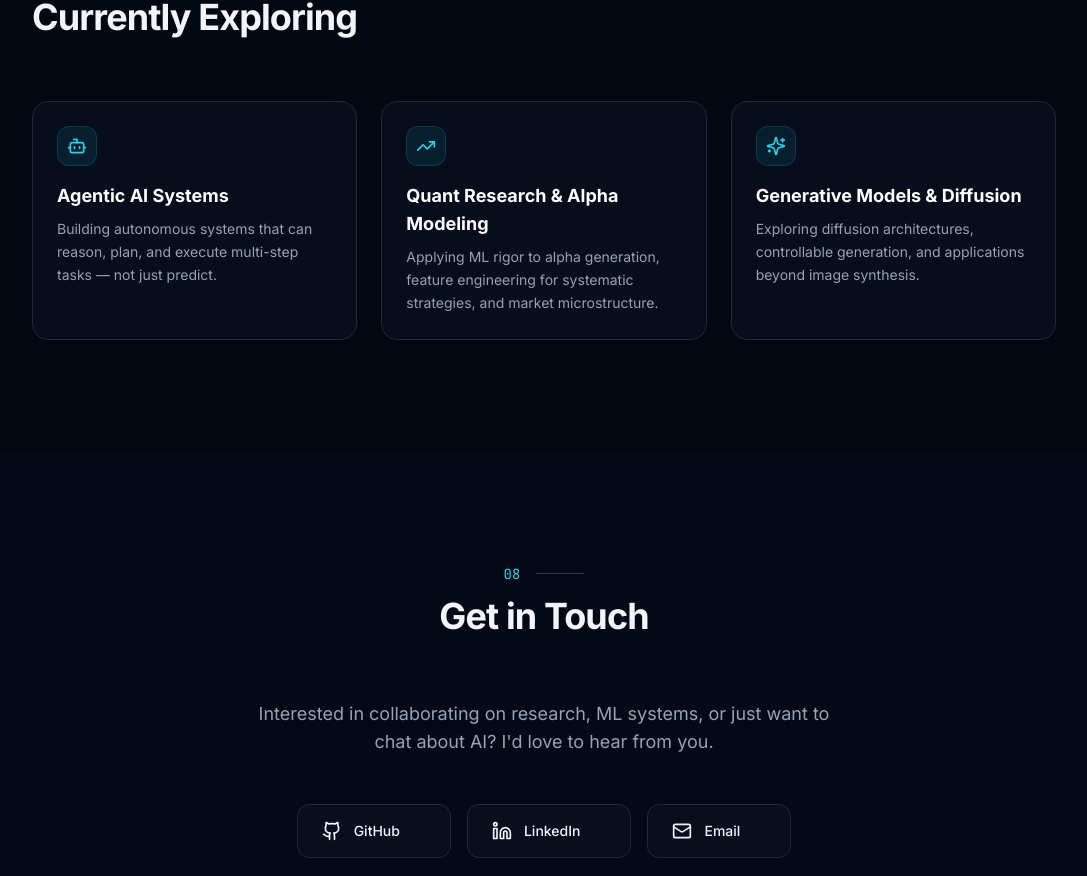
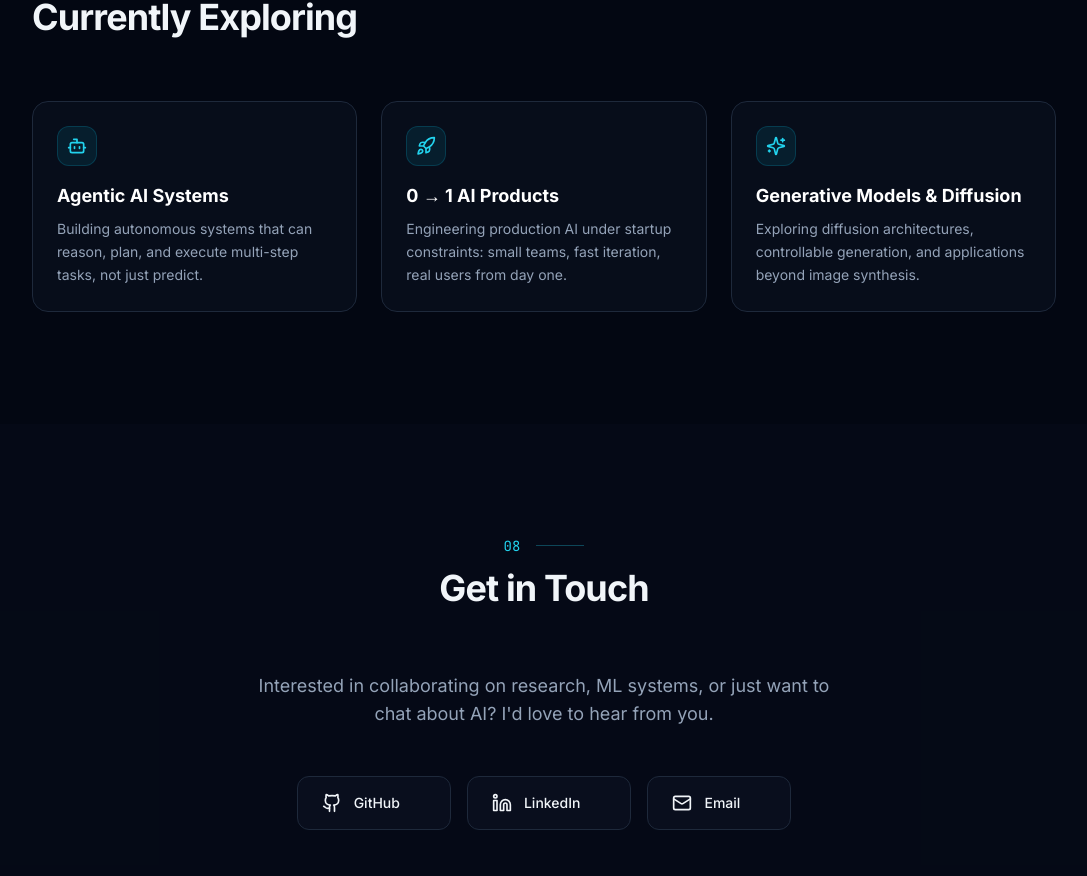
Before and after one commit to VaibhavKanojia3773/Portfolio, a Next.js app: page / in a window 1280 px wide. Shown: the part 8430-9306 px from the top of the page, without its empty margins (96-1183 px from the left). Built offline with nearby package versions, Linux system fonts and the light colour scheme.

Commit message:
content: replace Quant card with 0->1 AI Products
Swap the quant/alpha card in Currently Exploring for a 0->1 AI Products card focused on startup-velocity AI engineering. Drop em-dash from Agentic AI Systems description.

```diff
--- a/src/components/CurrentlyExploring.tsx
+++ b/src/components/CurrentlyExploring.tsx
@@ -1,15 +1,14 @@
 "use client";
 
 import { motion } from "framer-motion";
-import { Bot, TrendingUp, Sparkles } from "lucide-react";
+import { Bot, Rocket, Sparkles } from "lucide-react";
 import SectionHeading from "@/components/SectionHeading";
 import { explorations } from "@/data/insights";
 import { fadeInUp, stagger } from "@/lib/animations";
 
-// eslint-disable-next-line @typescript-eslint/no-explicit-any
 const iconMap: Record<string, React.ElementType> = {
   bot: Bot,
-  "trending-up": TrendingUp,
+  rocket: Rocket,
   sparkles: Sparkles,
 };
 
--- a/src/data/insights.ts
+++ b/src/data/insights.ts
@@ -44,15 +44,15 @@ export const explorations: Exploration[] = [
     id: "agentic-ai",
     title: "Agentic AI Systems",
     description:
-      "Building autonomous systems that can reason, plan, and execute multi-step tasks — not just predict.",
+      "Building autonomous systems that can reason, plan, and execute multi-step tasks, not just predict.",
     icon: "bot",
   },
   {
-    id: "quant-research",
-    title: "Quant Research & Alpha Modeling",
+    id: "ai-products",
+    title: "0 → 1 AI Products",
     description:
-      "Applying ML rigor to alpha generation, feature engineering for systematic strategies, and market microstructure.",
-    icon: "trending-up",
+      "Engineering production AI under startup constraints: small teams, fast iteration, real users from day one.",
+    icon: "rocket",
   },
   {
     id: "generative-models",
```
